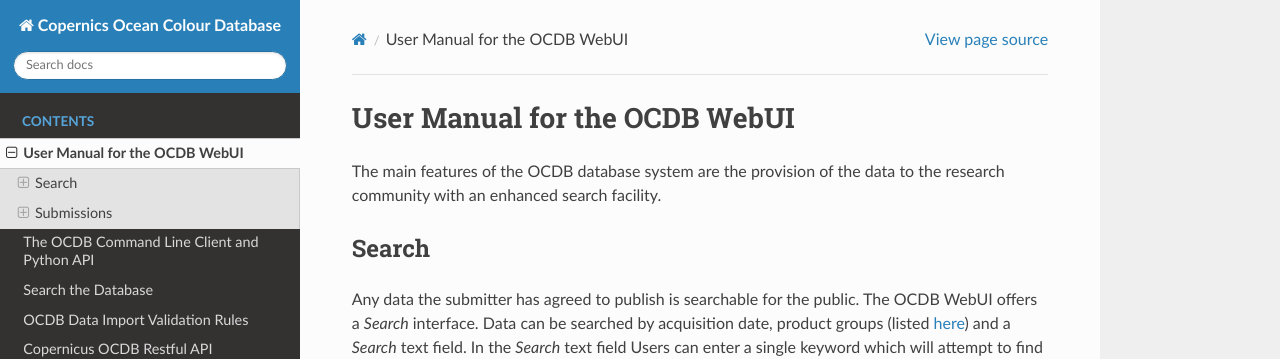
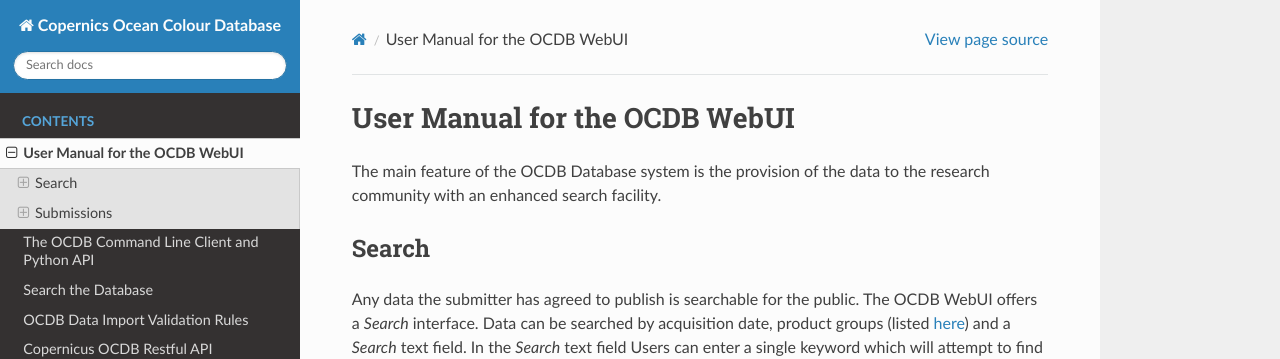
Before and after one commit to javierconcha/ocdb-docs, a Sphinx documentation site: the page built from docs/source/ocdb-webui.md, in a window 1280 px wide and 900 px high. Shown: the top 359 px of the window. Built offline with Sphinx 7.4.7 and the Read the Docs theme 2.0.0, drawn with Linux system fonts in a browser that asks for light colours; pages that are not in the unit, such as notebooks, are missing from menus.

Commit message:
Update ocdb-webui.md

```diff
--- a/docs/source/ocdb-webui.md
+++ b/docs/source/ocdb-webui.md
@@ -1,6 +1,6 @@
 # User Manual for the OCDB WebUI
 
-The main features of the OCDB database system are the provision of the data to the research community with an enhanced search facility.
+The main feature of the OCDB Database system is the provision of the data to the research community with an enhanced search facility.
 
 
 ## Search
```
